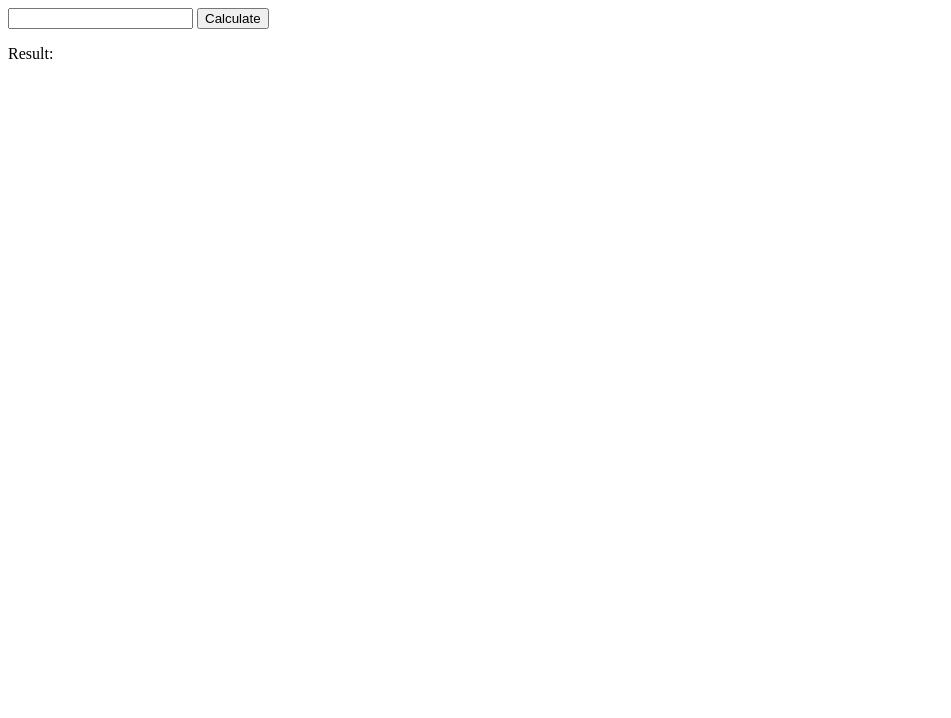
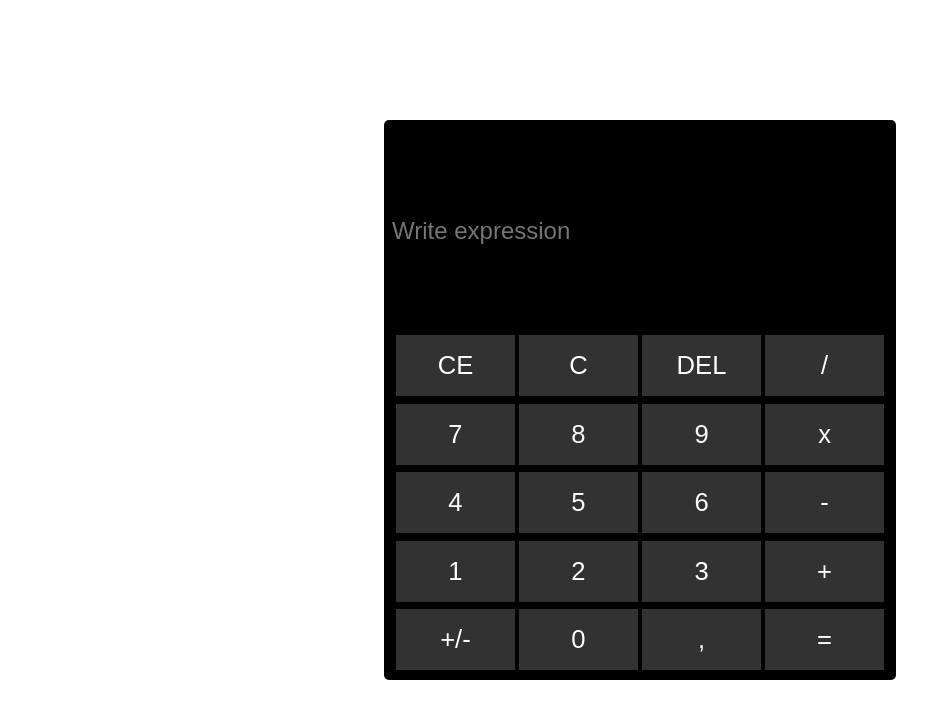
Before and after one commit to andregabrielmelo/calculator, a website: page index.html in a window 1280 px wide. Shown: the whole page, without its empty margins (0-951 px from the left). Drawn offline with Linux system fonts and the light colour scheme.

Commit message:
Add function that take the expression inputed and returns the result

```diff
--- a/index.html
+++ b/index.html
@@ -13,10 +13,5 @@
         />
         <script src="static/calculator.js" defer></script>
     </head>
-    <body>
-        <div id="calculator"></div>
-        <input id="expression" type="text" />
-        <button onclick="calculate()" type="button">Calculate</button>
-        <p id="result">Result:</p>
-    </body>
+    <body></body>
 </html>
--- a/static/calculator.js
+++ b/static/calculator.js
@@ -11,29 +11,23 @@ const cleanExpression = (expression) => {
 
     let cleanedExpression = expression.replaceAll(" ", ""); // remove all white space
     cleanedExpression = cleanedExpression.split(""); // Get all characters of the expression in a string
-    cleanedExpression = cleanedExpression.map((item) =>
-        item in operators ? item : ` ${item} `
-    ); // Put whitespace arround operators
-    cleanedExpression = cleanedExpression.join(""); // Join array into string
-    return cleanedExpression.split(" "); // Separate the cleaned expression into numbers and operators
+    cleanedExpression = cleanedExpression.map((item) => {
+        if (operators.find((operator) => item === operator) != undefined) {
+            return ` ${item} `;
+        } else {
+            return item;
+        }
+    }); // Put whitespace arround operators
+    cleanedExpression = cleanedExpression.join("").split(" ");
+    return cleanedExpression; // Join into string and separate the cleaned expression into numbers and operators
 };
 
-const calculate = () => {
-    const expression = document.querySelector("input#expression").value; // Get math expression in input
-    let [a, operator, b] = expression.replace(" ", ""); // Get values and operator
-    const result = operate(operator, parseFloat(a), parseFloat(b)); // Calculate the result
-
-    // console.log(`A: ${a}, B: ${b}, Operator: ${operator}`);
-    console.log("Split expression: " + cleanExpression(expression));
-
-    // Show result
-    document.querySelector(
-        "p#result"
-    ).textContent = `${a} ${operator} ${b} = ${result}`;
+const calculate = (expression) => {
+    let [a, operator, b] = cleanExpression(expression); // Get values and operator
+    return operate(operator, parseFloat(a), parseFloat(b)); // Calculate the result
 };
 
 const operate = (operator, a, b) => {
-    // Store the relation between the operators and functions
     const operations = [
         {
             operator: "+",
@@ -53,14 +47,78 @@ const operate = (operator, a, b) => {
         },
     ];
 
-    // Get function related to that operator
-    const currentOperation = operations.reduce((operation, item) =>
-        item["operator"] === operator
-            ? (operation = item["function"])
-            : (operation = operation)
-    );
-    return currentOperation.function(a, b); // Get the result from the function
+    let func = operations.find((item) => item["operator"] === operator);
+    return func.function(a, b);
 };
+
+createCalculator = () => {
+    const buttons = [
+        "CE",
+        "C",
+        "DEL",
+        "/",
+        "7",
+        "8",
+        "9",
+        "x",
+        "4",
+        "5",
+        "6",
+        "-",
+        "1",
+        "2",
+        "3",
+        "+",
+        "+/-",
+        "0",
+        ",",
+        "=",
+    ];
+
+    const body = document.querySelector("body");
+
+    const container = document.createElement("div");
+    container.id = "container";
+
+    const calculator = document.createElement("div");
+    calculator.id = "calculator";
+
+    const display = document.createElement("input");
+    display.id = "display";
+    display.placeholder = "Write expression";
+    calculator.appendChild(display);
+
+    const buttonsContainer = document.createElement("div");
+    buttonsContainer.id = "buttons";
+
+    // Create and append buttons
+    buttons.map((button) => {
+        buttonElement = document.createElement("button");
+        buttonElement.id = button;
+        buttonElement.textContent = button;
+        buttonsContainer.appendChild(buttonElement);
+    });
+    calculator.appendChild(buttonsContainer);
+
+    container.appendChild(calculator);
+
+    body.appendChild(container);
+};
+
+createCalculator();
+
+const display = document.querySelector("#display");
+
+document.querySelectorAll("#buttons>button").forEach((element) =>
+    element.addEventListener("click", (event) => {
+        if (element.id != "=") display.value += event.target.id;
+    })
+);
+
+document.querySelector("[id='=']").addEventListener("click", (event) => {
+    const result = calculate(display.value);
+    display.value = result;
+});
 
 // Do not edit below this line
 exports = {
--- a/static/main.css
+++ b/static/main.css
@@ -0,0 +1,54 @@
+* {
+    box-sizing: border-box;
+    margin: 0;
+    padding: 0;
+}
+
+#container {
+    display: flex;
+    justify-content: center;
+    align-items: center;
+    width: 100vw;
+    height: 100vh;
+}
+
+#calculator {
+    display: flex;
+    flex-wrap: wrap;
+    width: 40vw;
+    height: 70vh;
+    padding: 0.5em;
+    border-radius: 5px;
+    background-color: black;
+}
+
+#display {
+    width: 100%;
+    background-color: transparent;
+    border: none;
+    color: white;
+    flex: 1 0 auto;
+    font-size: x-large;
+}
+
+#buttons {
+    display: flex;
+    flex-wrap: wrap;
+    gap: 4px;
+    width: 100%;
+    justify-content: center;
+    align-items: center;
+}
+
+#buttons button {
+    background-color: rgb(50, 50, 50);
+    border: none;
+    color: white;
+    font-size: 2vw;
+    width: 24%;
+    height: 18%;
+}
+
+#calculator button:hover {
+    background-color: rgb(75, 75, 75);
+}
```
